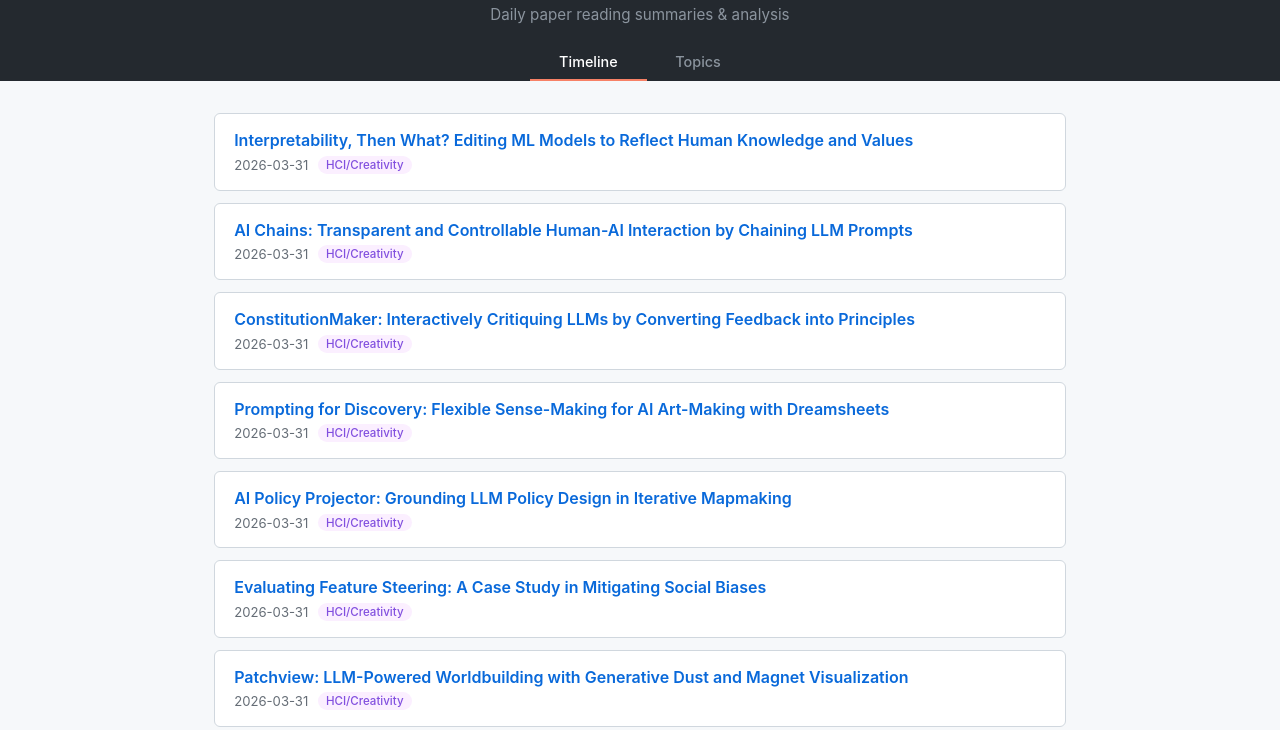
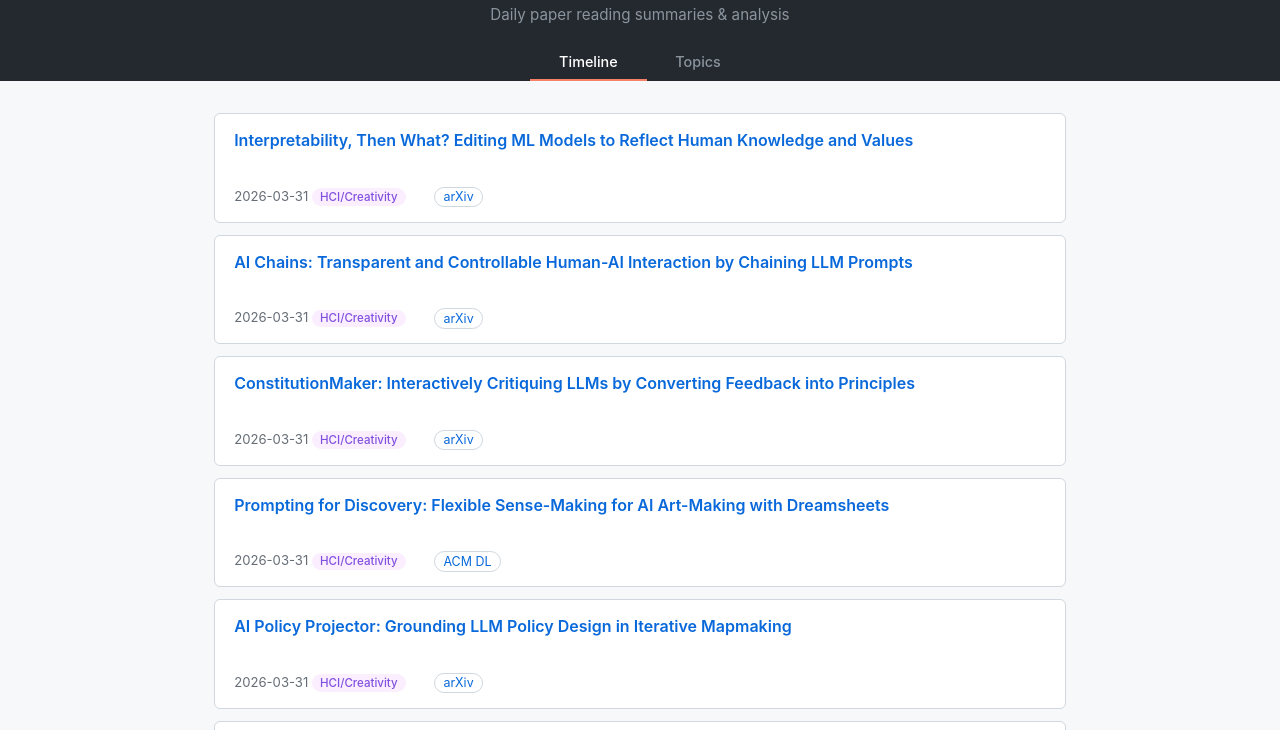
Before and after one commit to Carolzhangzz/paper-notes, a plain HTML site: page index.html in a window 1280 px wide. Shown: the part 70-800 px from the top of the page. Drawn offline with nearby package versions, Linux system fonts and the light colour scheme.

Commit message:
Add paper links in card list and post header, clickable arXiv/ACM/etc badges

```diff
--- a/index.html
+++ b/index.html
@@ -241,6 +241,13 @@
             return `<span class="cat-badge" data-cat="${cat}">${cat}</span>`;
         }
 
+        function paperLinks(links) {
+            if (!links || links.length === 0) return '';
+            return links.map(l =>
+                `<a href="${l.url}" target="_blank" onclick="event.stopPropagation();" style="color:#0969da;text-decoration:none;font-size:0.78rem;border:1px solid #d0d7de;border-radius:2em;padding:0.1rem 0.5rem;">${l.label}</a>`
+            ).join(' ');
+        }
+
         function paperCard(paper, idx) {
             return `
                 <li class="paper-item">
@@ -249,6 +256,7 @@
                         <div class="paper-meta">
                             <span>${paper.date}</span>
                             ${catBadge(paper.category)}
+                            ${paperLinks(paper.links)}
                         </div>
                     </a>
                 </li>`;
@@ -362,10 +370,11 @@
             const section = extractSection(md, paper.anchor);
             document.getElementById('postContent').innerHTML = marked.parse(section);
 
-            // Meta: date + category badge
+            // Meta: date + category badge + paper links
             document.getElementById('postMeta').innerHTML = `
                 <span class="date-badge">Added ${paper.date}</span>
                 ${catBadge(paper.category)}
+                ${paperLinks(paper.links)}
             `;
 
             // Navigation
--- a/posts/index.json
+++ b/posts/index.json
@@ -4,84 +4,164 @@
     "title": "Interpretability, Then What? Editing ML Models to Reflect Human Knowledge and Values",
     "category": "HCI/Creativity",
     "file": "posts/2026-03-31.md",
-    "anchor": "11-interpretability-then-what-editing-ml-models-to-reflect-human-knowledge-and-values"
+    "anchor": "11-interpretability-then-what-editing-ml-models-to-reflect-human-knowledge-and-values",
+    "links": [
+      {
+        "label": "arXiv",
+        "url": "https://arxiv.org/abs/2206.15465"
+      }
+    ]
   },
   {
     "date": "2026-03-31",
     "title": "AI Chains: Transparent and Controllable Human-AI Interaction by Chaining LLM Prompts",
     "category": "HCI/Creativity",
     "file": "posts/2026-03-31.md",
-    "anchor": "12-ai-chains-transparent-and-controllable-human-ai-interaction-by-chaining-llm-prompts"
+    "anchor": "12-ai-chains-transparent-and-controllable-human-ai-interaction-by-chaining-llm-prompts",
+    "links": [
+      {
+        "label": "arXiv",
+        "url": "https://arxiv.org/abs/2110.01691"
+      }
+    ]
   },
   {
     "date": "2026-03-31",
     "title": "ConstitutionMaker: Interactively Critiquing LLMs by Converting Feedback into Principles",
     "category": "HCI/Creativity",
     "file": "posts/2026-03-31.md",
-    "anchor": "13-constitutionmaker-interactively-critiquing-llms-by-converting-feedback-into-principles"
+    "anchor": "13-constitutionmaker-interactively-critiquing-llms-by-converting-feedback-into-principles",
+    "links": [
+      {
+        "label": "arXiv",
+        "url": "https://arxiv.org/abs/2310.15428"
+      }
+    ]
   },
   {
     "date": "2026-03-31",
     "title": "Prompting for Discovery: Flexible Sense-Making for AI Art-Making with Dreamsheets",
     "category": "HCI/Creativity",
     "file": "posts/2026-03-31.md",
-    "anchor": "14-prompting-for-discovery-flexible-sense-making-for-ai-art-making-with-dreamsheets"
+    "anchor": "14-prompting-for-discovery-flexible-sense-making-for-ai-art-making-with-dreamsheets",
+    "links": [
+      {
+        "label": "ACM DL",
+        "url": "https://dl.acm.org/doi/10.1145/3613904.3642858"
+      }
+    ]
   },
   {
     "date": "2026-03-31",
     "title": "AI Policy Projector: Grounding LLM Policy Design in Iterative Mapmaking",
     "category": "HCI/Creativity",
     "file": "posts/2026-03-31.md",
-    "anchor": "15-ai-policy-projector-grounding-llm-policy-design-in-iterative-mapmaking"
+    "anchor": "15-ai-policy-projector-grounding-llm-policy-design-in-iterative-mapmaking",
+    "links": [
+      {
+        "label": "arXiv",
+        "url": "https://arxiv.org/abs/2409.18203"
+      }
+    ]
   },
   {
     "date": "2026-03-31",
     "title": "Evaluating Feature Steering: A Case Study in Mitigating Social Biases",
     "category": "HCI/Creativity",
     "file": "posts/2026-03-31.md",
-    "anchor": "16-evaluating-feature-steering-a-case-study-in-mitigating-social-biases"
+    "anchor": "16-evaluating-feature-steering-a-case-study-in-mitigating-social-biases",
+    "links": [
+      {
+        "label": "Anthropic",
+        "url": "https://www.anthropic.com/research/evaluating-feature-steering"
+      }
+    ]
   },
   {
     "date": "2026-03-31",
     "title": "Patchview: LLM-Powered Worldbuilding with Generative Dust and Magnet Visualization",
     "category": "HCI/Creativity",
     "file": "posts/2026-03-31.md",
-    "anchor": "17-patchview-llm-powered-worldbuilding-with-generative-dust-and-magnet-visualization"
+    "anchor": "17-patchview-llm-powered-worldbuilding-with-generative-dust-and-magnet-visualization",
+    "links": [
+      {
+        "label": "arXiv",
+        "url": "https://arxiv.org/abs/2408.04112"
+      }
+    ]
   },
   {
     "date": "2026-03-31",
     "title": "Evaluating Non-AI Experts' Interaction with AI: A Case Study In Library Context",
     "category": "HCI/Creativity",
     "file": "posts/2026-03-31.md",
-    "anchor": "18-evaluating-non-ai-experts-interaction-with-ai-a-case-study-in-library-context"
+    "anchor": "18-evaluating-non-ai-experts-interaction-with-ai-a-case-study-in-library-context",
+    "links": [
+      {
+        "label": "ACM DL",
+        "url": "https://dl.acm.org/doi/10.1145/3706598.3714219"
+      }
+    ]
   },
   {
     "date": "2026-03-31",
     "title": "Better Slow than Sorry: Introducing Positive Friction for Reliable Dialogue Systems",
     "category": "HCI/Creativity",
     "file": "posts/2026-03-31.md",
-    "anchor": "19-better-slow-than-sorry-introducing-positive-friction-for-reliable-dialogue-systems"
+    "anchor": "19-better-slow-than-sorry-introducing-positive-friction-for-reliable-dialogue-systems",
+    "links": [
+      {
+        "label": "arXiv",
+        "url": "https://arxiv.org/abs/2501.17348"
+      }
+    ]
   },
   {
     "date": "2026-03-31",
     "title": "Evolving AI Collectives to Enhance Human Diversity and Enable Self-Regulation",
     "category": "AI Safety",
     "file": "posts/2026-03-31.md",
-    "anchor": "2-evolving-ai-collectives-to-enhance-human-diversity-and-enable-self-regulation"
+    "anchor": "2-evolving-ai-collectives-to-enhance-human-diversity-and-enable-self-regulation",
+    "links": [
+      {
+        "label": "arXiv",
+        "url": "https://arxiv.org/abs/2402.12590"
+      }
+    ]
   },
   {
     "date": "2026-03-31",
     "title": "Sycophantic AI Decreases Prosocial Intentions and Promotes Dependence",
     "category": "AI Safety",
     "file": "posts/2026-03-31.md",
-    "anchor": "3-sycophantic-ai-decreases-prosocial-intentions-and-promotes-dependence"
+    "anchor": "3-sycophantic-ai-decreases-prosocial-intentions-and-promotes-dependence",
+    "links": [
+      {
+        "label": "Science",
+        "url": "https://www.science.org/doi/10.1126/science.aec8352"
+      },
+      {
+        "label": "arXiv",
+        "url": "https://arxiv.org/abs/2510.01395"
+      }
+    ]
   },
   {
     "date": "2026-03-30",
     "title": "Dream to Chat: Model-based Reinforcement Learning on Dialogues with User Belief Modeling",
     "category": "World Models",
     "file": "posts/2026-03-30.md",
-    "anchor": "dream-to-chat-model-based-reinforcement-learning-on-dialogues-with-user-belief-modeling"
+    "anchor": "dream-to-chat-model-based-reinforcement-learning-on-dialogues-with-user-belief-modeling",
+    "links": [
+      {
+        "label": "arXiv",
+        "url": "https://arxiv.org/abs/2508.16876"
+      },
+      {
+        "label": "ACL Anthology",
+        "url": "https://aclanthology.org/2025.findings-emnlp.256/"
+      }
+    ]
   },
   {
     "date": "2026-03-29",
```
Also changed, not shown: 2 other files.
